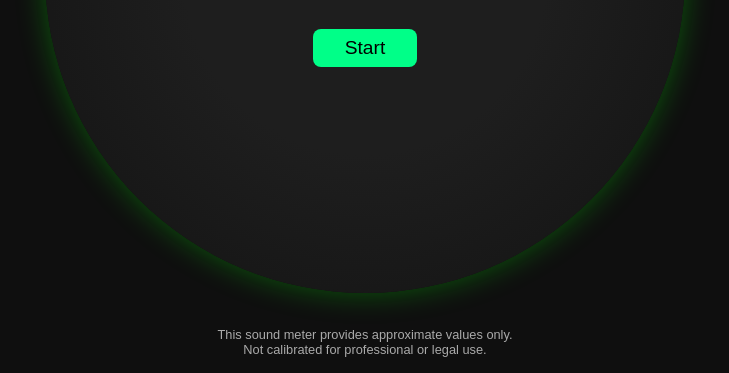
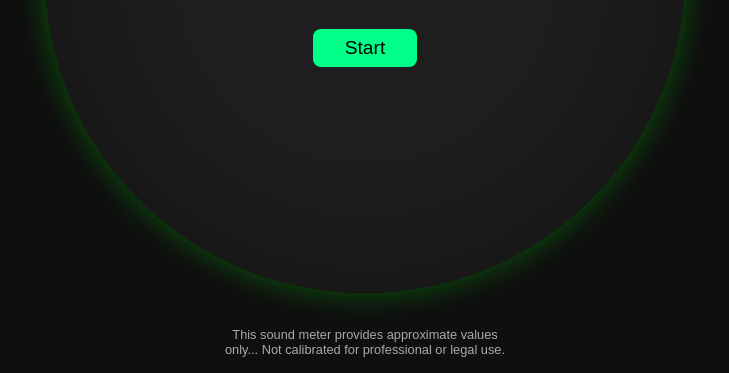
Before and after one commit to modernheresy/Shhh-sound-meter, a plain HTML site: page index.html in a window 1280 px wide. Shown: the part 427-800 px from the top of the page, without its empty margins (275-1004 px from the left). Drawn offline with Linux system fonts and the light colour scheme.

Commit message:
Update index.html

```diff
--- a/index.html
+++ b/index.html
@@ -60,7 +60,7 @@
     <div class="status" id="status">Click to start</div>
     <button class="start" id="startBtn">Start</button>
   </div>
-  <div class="disclaimer">This sound meter provides approximate values only. Not calibrated for professional or legal use.</div>  <script>
+  <div class="disclaimer">This sound meter provides approximate values only... Not calibrated for professional or legal use.</div>  <script>
     let audioContext, analyser, mic, dataArray;
     let running = false;
 
```
